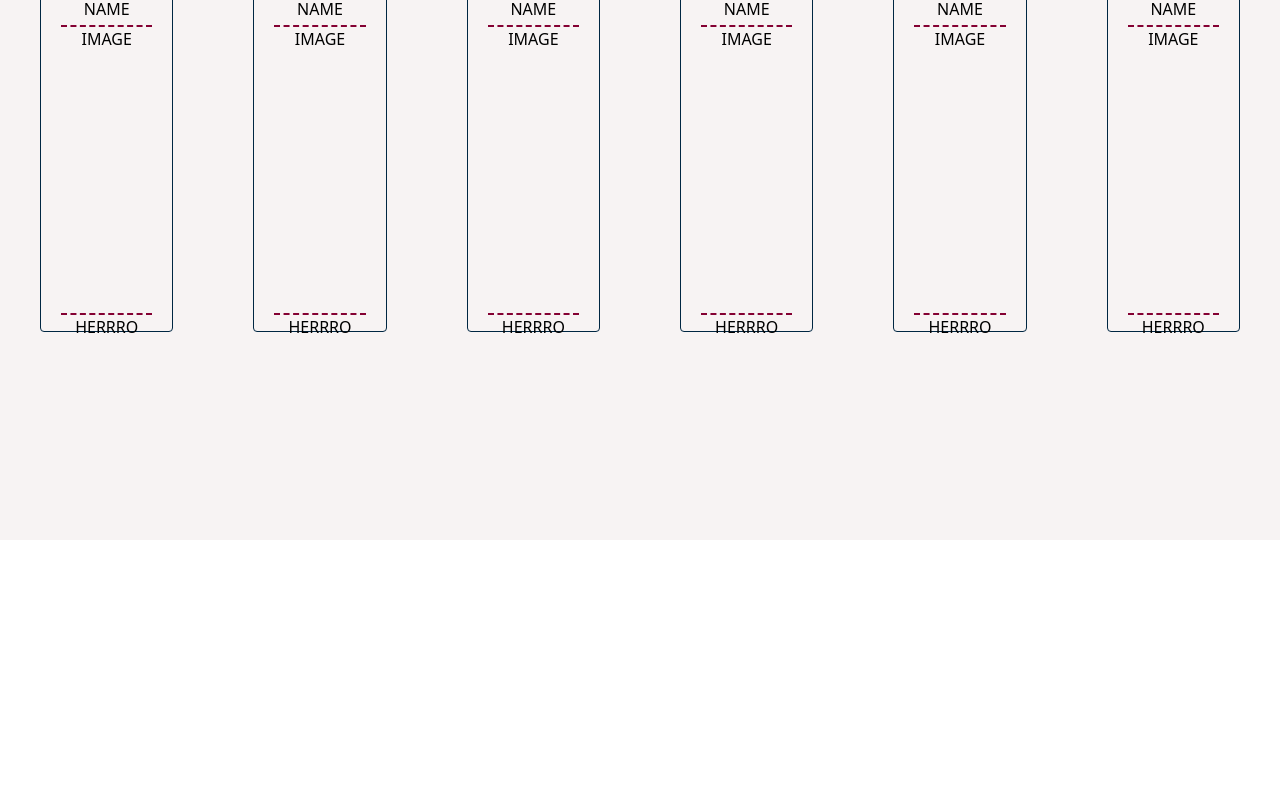
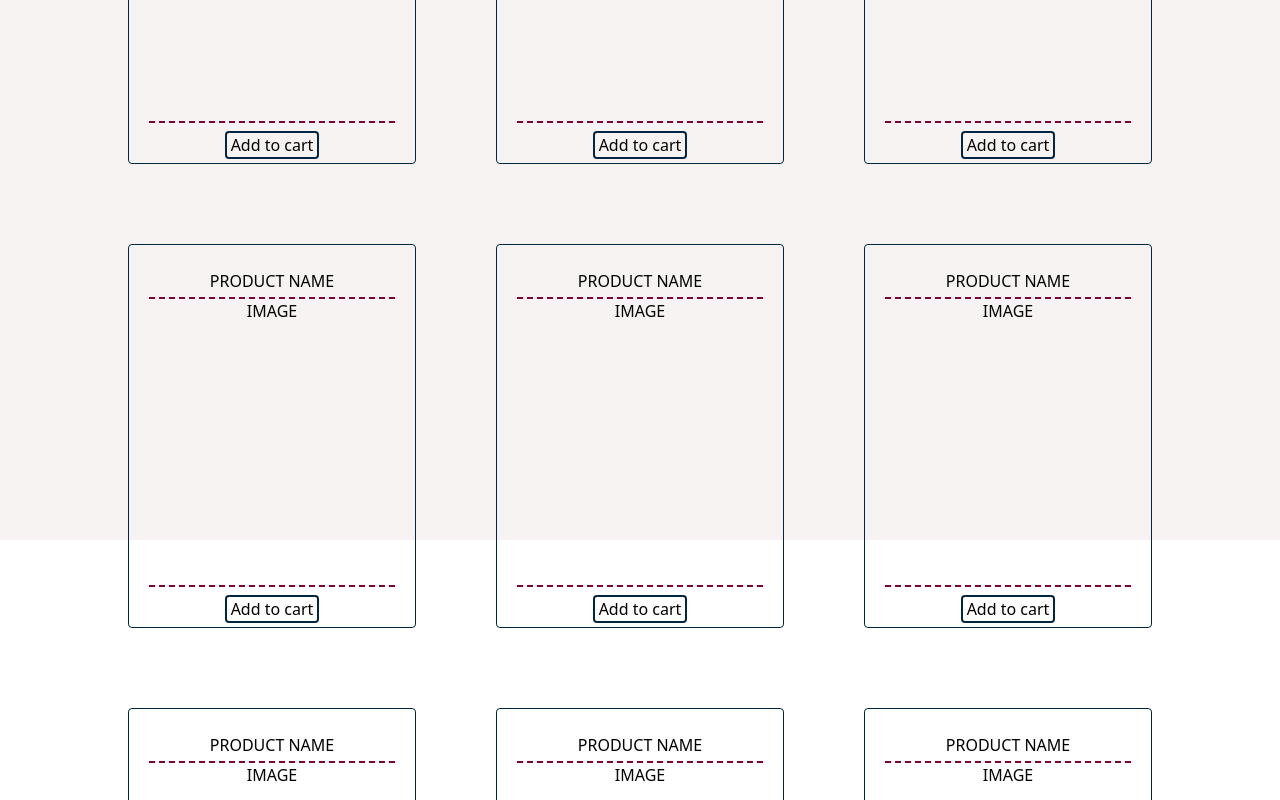
Before and after one commit to P-Hsgw/shoping-cart, a React (Create React App) app: page /shop in a window 1280 px wide. Shown: the part 260-1060 px from the top of the page. Before the commit the page ends 800 px from the top, so only its background shows below. Built offline with nearby package versions, Linux system fonts and the light colour scheme.

Commit message:
Update CSS

```diff
--- a/src/components/Cart.js
+++ /dev/null
@@ -1,18 +0,0 @@
-import React from "react";
-
-function Product() {
-
-  return(
-    <div className="h-100 w-100">
-      <div>
-        PRODUCT NAME
-      </div>
-      <div>
-        IMAGE
-      </div>
-      <button>HERRRO</button>
-    </div>
-  )
-}
-
-export default Product
--- a/src/components/Product.js
+++ b/src/components/Product.js
@@ -11,7 +11,7 @@ function Product() {
         IMAGE
       </div>
       <div>
-      <button>HERRRO</button>
+      <button className="border-2 border-solid border-prussian-blue rounded m-2 px-1 hover:bg-gamboge">Add to cart</button>
       </div>
     </div>
   )
--- a/src/components/Shop.js
+++ b/src/components/Shop.js
@@ -6,7 +6,7 @@ function Shop () {
   return(
     <>
     <Header />
-    <div className="bg-cultured h-screen flex justify-center items-center ">
+    <div className="bg-cultured h-screen flex flex-wrap justify-center items-center ">
       <Product />
       <Product />
 
@@ -18,6 +18,13 @@ function Shop () {
 
       <Product />
 
+      <Product />
+
+      <Product />
+
+      <Product />
+
+
 
     </div>
     </>
```
